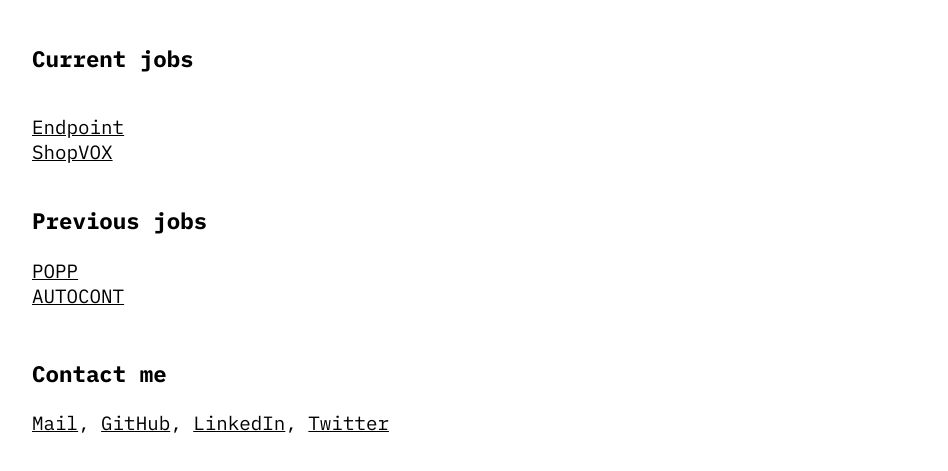
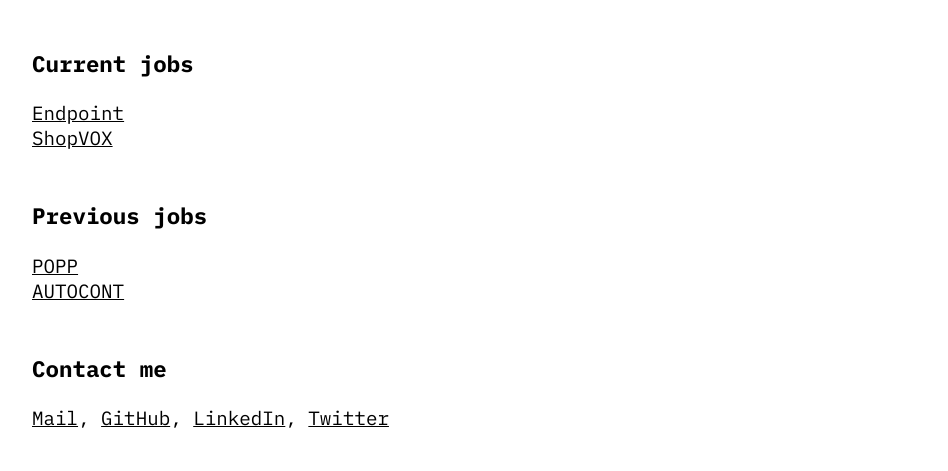
Before and after one commit to kubalat/kubalat.github.io, a plain HTML site: page index.html in a window 1280 px wide. Shown: the part 249-720 px from the top of the page, without its empty margins (108-1056 px from the left). Drawn offline with nearby package versions, Linux system fonts and the light colour scheme.

Commit message:
Replace p with div

```diff
--- a/index.html
+++ b/index.html
@@ -32,10 +32,10 @@
           <h3>Current jobs</h3>
         </div>
         <div class="row">
-          <p>
+          <div class="pb-4">
             <div><a href="https://www.endpoint.team">Endpoint</a></div>
             <div><a href="https://www.shopvox.com">ShopVOX</a></div>
-          </p>
+          </div>
         </div>
         <div class="row">
           <h3>Previous jobs</h3>
```
